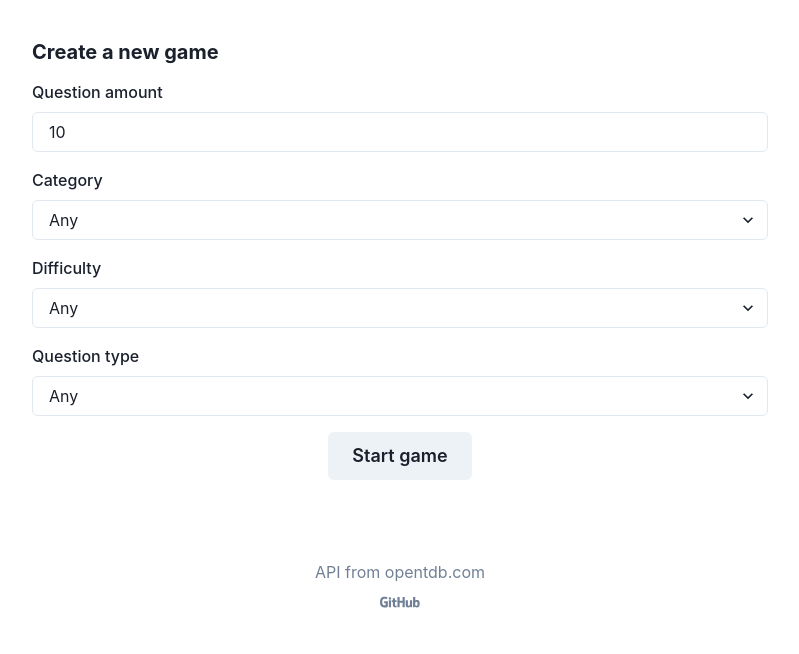
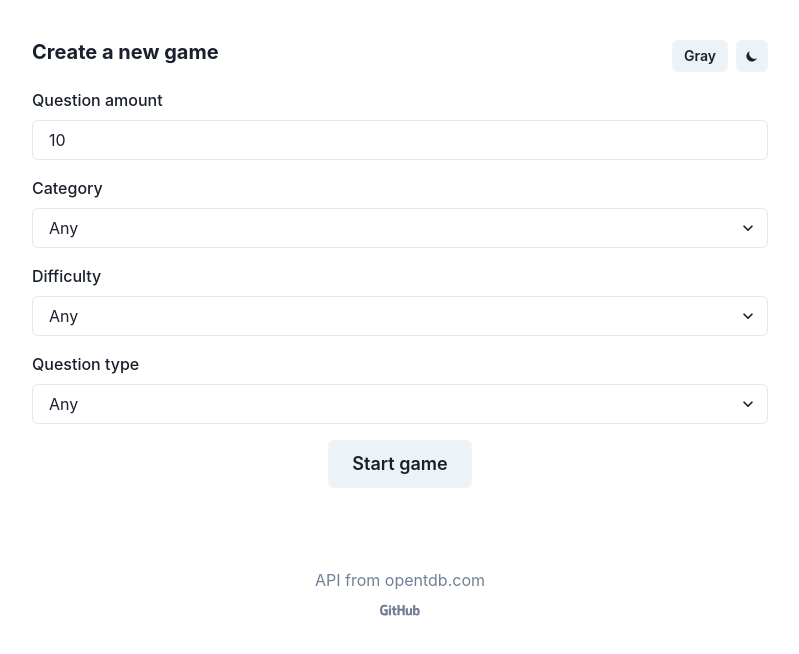
Before and after one commit to aemzayn/quiz-app-chakra-ui, a Next.js app: page / in a window 1280 px wide. Shown: the top 654 px of the page, without its empty margins (240-1039 px from the left). Built offline with nearby package versions, Linux system fonts and the light colour scheme.

Commit message:
add: color scheme toggler

```diff
--- a/package.json
+++ b/package.json
@@ -1,5 +1,5 @@
 {
-  "name": "with-typescript",
+  "name": "quiz-app",
   "version": "1.0.0",
   "scripts": {
     "dev": "next",
--- /dev/null
+++ b/src/components/header.tsx
@@ -0,0 +1,50 @@
+import { useContext } from "react";
+import { ColorSchemeContext } from "../context/ColorScheme";
+import {
+  Flex,
+  Heading,
+  Button,
+  IconButton,
+  Icon,
+  useColorMode,
+} from "@chakra-ui/react";
+import { HiMoon, HiSun } from "react-icons/hi";
+import { ColorSchemeType } from "../interfaces";
+
+type Props = {
+  title?: string;
+};
+
+const Header: React.FC<Props> = ({ title = "Create a new game" }) => {
+  const { colorMode, toggleColorMode } = useColorMode();
+  const { colorScheme, changeColorTheme } = useContext(
+    ColorSchemeContext
+  ) as ColorSchemeType;
+
+  let colorName = colorScheme?.charAt(0).toUpperCase() + colorScheme?.substr(1);
+
+  return (
+    <Flex justifyContent="space-between">
+      <Heading size="md">{title}</Heading>
+      <Flex>
+        <Button onClick={changeColorTheme} size="sm" colorScheme={colorScheme}>
+          {colorName}
+        </Button>
+        <IconButton
+          aria-label="Theme toggler"
+          size="sm"
+          ml={2}
+          colorScheme={colorScheme}
+          icon={
+            <Icon
+              onClick={toggleColorMode}
+              as={colorMode === "dark" ? HiSun : HiMoon}
+            />
+          }
+        />
+      </Flex>
+    </Flex>
+  );
+};
+
+export default Header;
--- /dev/null
+++ b/src/context/ColorScheme.tsx
@@ -0,0 +1,33 @@
+import React, { createContext, useState } from "react";
+import { ColorSchemeType } from "../interfaces/index";
+import { COLORS } from "../libs/constants";
+
+export const ColorSchemeContext = createContext<ColorSchemeType | null>(null);
+
+const ColorProvider: React.FC<React.ReactNode> = ({ children }) => {
+  const [colorScheme, setColorScheme] = useState({
+    color: COLORS[0],
+    pos: 0,
+  });
+
+  function changeColorTheme() {
+    if (colorScheme.pos + 1 >= COLORS.length) {
+      setColorScheme({ color: COLORS[0], pos: 0 });
+    } else {
+      setColorScheme({
+        color: COLORS[colorScheme.pos + 1],
+        pos: colorScheme.pos + 1,
+      });
+    }
+  }
+
+  return (
+    <ColorSchemeContext.Provider
+      value={{ colorScheme: colorScheme.color, changeColorTheme }}
+    >
+      {children}
+    </ColorSchemeContext.Provider>
+  );
+};
+
+export default ColorProvider;
--- a/src/interfaces/index.ts
+++ b/src/interfaces/index.ts
@@ -22,3 +22,8 @@ export type ICurrent = {
   current?: number;
   setCurrent: (prevState: number | null) => number;
 };
+
+export type ColorSchemeType = {
+  colorScheme: string;
+  changeColorTheme: () => void;
+};
--- a/src/libs/constants.ts
+++ b/src/libs/constants.ts
@@ -38,3 +38,21 @@ export const TYPE = [
   { label: "True or false", value: "boolean" },
   { label: "Multiple choice", value: "multiple" },
 ];
+
+export const COLORS = [
+  "gray",
+  "red",
+  "orange",
+  "yellow",
+  "facebook",
+  "green",
+  "teal",
+  "blue",
+  "cyan",
+  "telegram",
+  "purple",
+  "pink",
+  "twitter",
+  "whatsapp",
+  "linkedin",
+];
--- a/src/pages/_app.tsx
+++ b/src/pages/_app.tsx
@@ -1,13 +1,17 @@
 import { AppProps } from "next/app";
 import { ChakraProvider, Container } from "@chakra-ui/react";
+
 import theme from "../theme";
+import ColorProvider from "../context/ColorScheme";
 
 function MyApp({ Component, pageProps }: AppProps) {
   return (
     <ChakraProvider resetCSS theme={theme}>
-      <Container maxW="container.md" py={10}>
-        <Component {...pageProps} />
-      </Container>
+      <ColorProvider>
+        <Container maxW="container.md" py={10}>
+          <Component {...pageProps} />
+        </Container>
+      </ColorProvider>
     </ChakraProvider>
   );
 }
--- a/src/pages/index.tsx
+++ b/src/pages/index.tsx
@@ -10,12 +10,14 @@ import {
   Select,
   Button,
   Link,
+  Flex,
   Icon,
   Text,
   useColorMode,
 } from "@chakra-ui/react";
 import { GoLogoGithub } from "react-icons/go";
 import { CATEGORY, DIFFICULTY, TYPE } from "../libs/constants";
+import Header from "../components/header";
 
 const Index = () => {
   const [isLoading, setIsLoading] = useState(false);
@@ -26,7 +28,7 @@ const Index = () => {
     type: "",
   });
   const router = useRouter();
-  const { colorMode } = useColorMode();
+  const { colorMode, toggleColorMode } = useColorMode();
 
   const handleChange = (e: React.FormEvent<EventTarget>) => {
     let target = e.target as HTMLInputElement;
@@ -55,7 +57,7 @@ const Index = () => {
         <title>Quiz</title>
       </Head>
       <main>
-        <Heading size="md">Create a new game</Heading>
+        <Header />
         <VStack as="form" onSubmit={handleSubmit} mt={4} spacing={4}>
           <FormControl>
             <FormLabel>Question amount</FormLabel>
```
Also changed, not shown: src/components/answer-button.tsx (+8 -2 lines), src/pages/g.tsx (+24 -12 lines).
